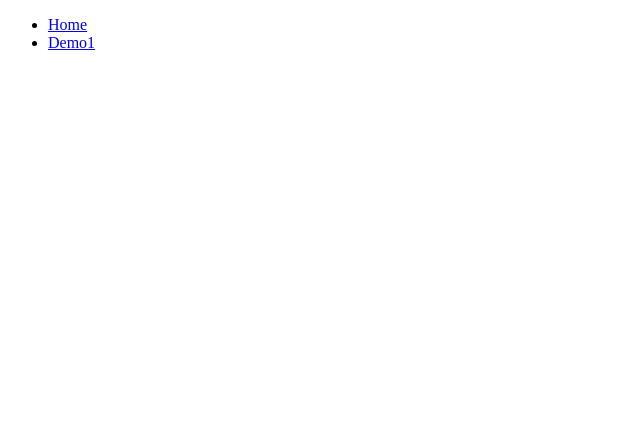
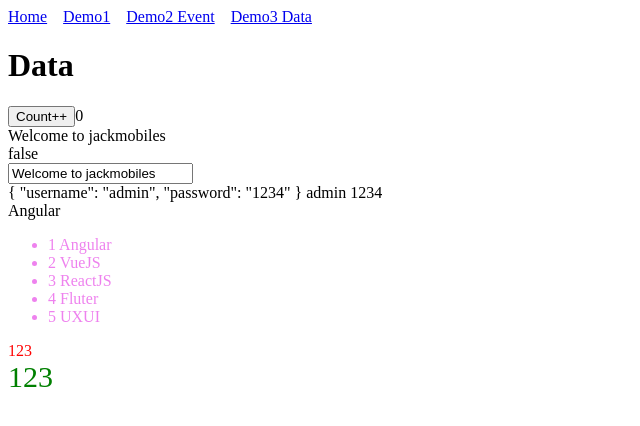
Before and after one commit to supakjack/vue-cli-tutorial, a Vue app: page /demo3 in a window 1280 px wide. Shown: the top 426 px of the page, without its empty margins (0-640 px from the left). Built offline with nearby package versions, Linux system fonts and the light colour scheme.

Commit message:
gobal local style
gobal local style

```diff
--- a/src/App.vue
+++ b/src/App.vue
@@ -7,9 +7,15 @@
       <li>
         <router-link to="/demo1">Demo1</router-link>
       </li>
+      <li>
+        <router-link to="/demo2">Demo2 Event</router-link>
+      </li>
+      <li>
+        <router-link to="/demo3">Demo3 Data</router-link>
+      </li>
     </ul>
-
     <router-view></router-view>
+    <span class="title">123</span>
   </div>
 </template>
 
@@ -19,4 +25,24 @@ export default {
 };
 </script>
 
-<style></style>
+<style scoped>
+  ul{
+    margin: 0;
+    padding: 0;
+  }
+  li{
+    display: inline;
+    margin-right: 1rem;
+  }
+
+.title{
+    font-size: 30px;
+    color: green;
+}
+</style>
+
+<style>
+  .content{
+    color: violet;
+  }
+</style>
--- a/src/router/index.js
+++ b/src/router/index.js
@@ -2,6 +2,8 @@ import Vue from 'vue'
 import VueRouter from 'vue-router'
 import Home from '../views/Home.vue'
 import Demo1 from '../views/Demo1_intro.vue'
+import Demo2_EventMethod from '../views/Demo2_EventMethod.vue'
+import  Demo3_Data from '../views/Demo3_Data.vue'
 
 Vue.use(VueRouter)
 
@@ -15,6 +17,16 @@ const routes = [
     path:"/demo1",
     name:"demo1",
     component:Demo1
+  },
+  {
+    path:"/demo2",
+    name:"demo2",
+    component:Demo2_EventMethod
+  },
+  {
+    path:"/demo3",
+    name:"demo3",
+    component:Demo3_Data
   }
 ]
 
--- /dev/null
+++ b/src/views/Demo2_EventMethod.vue
@@ -0,0 +1,35 @@
+<template>
+  <div id="demo2">
+    <h1>Event and Method</h1>
+    <button v-on:click="clickMe">ClickMe1</button>
+    <button v-on:click="clickMe2('Welcomt VueJs Jack')">ClickMe2</button>
+    <button @click="clickMe2('Welcomt VueJs Jack 2')">ClickMe3</button>
+    <h3>{{getTimestamp()}}</h3>
+  </div>
+</template>
+
+<script>
+export default {
+  name: "Demo2",
+  mounted() {
+    this.initial()
+  },
+  methods: {
+    initial(){
+      console.log("Initialization")
+    },
+    clickMe() {
+      alert("Hi");
+    },
+    clickMe2(message) {
+      alert(message);
+    },
+    getTimestamp() {
+      return Date();
+    }
+  }
+};
+</script>
+
+<style>
+</style>
--- /dev/null
+++ b/src/views/Demo3_Data.vue
@@ -0,0 +1,44 @@
+<template>
+  <div>
+    <h1>Data</h1>
+    <button @click="count++; isLogged=!isLogged">Count++</button>
+    <span>{{count}}</span>
+    <div>{{message}}</div>
+    <div>{{isLogged}}</div>
+    <input type="text" placeholder="Enter a message" v-model="message" />
+    <h2 v-if="isLogged">Yahoo</h2>
+    <div>{{account}} {{account.username}} {{account.password}}</div>
+    <div>{{courses[0]}}</div>
+    <ul>
+      <li class="content" v-for="(item,index) in courses" :key="index">{{index+1}} {{item}}</li>
+    </ul>
+    <span class="title">123</span>
+  </div>
+</template>
+
+<script>
+export default {
+  name: "Demo3",
+  mounted() {
+    this.message = "Welcome to jackmobiles";
+  },
+  data() {
+    return {
+      count: 0,
+      message: "",
+      isLogged: false,
+      account: {
+        username: "admin",
+        password: "1234"
+      },
+      courses: ["Angular", "VueJS", "ReactJS", "Fluter", "UXUI"]
+    };
+  }
+};
+</script>
+
+<style scoped>
+.title{
+    color: red;
+}
+</style>
--- a/src/views/Home.vue
+++ b/src/views/Home.vue
@@ -1,7 +1,8 @@
+
 <template>
   <div class="home">
     <img alt="Vue logo" src="../assets/logo.png">
-    <HelloWorld msg="Welcome to Your Vue.js App"/>
+    <!-- <HelloWorld msg="Welcome to Your Vue.js App"/> -->
     <h1>Home</h1>
   </div>
 </template>
```
